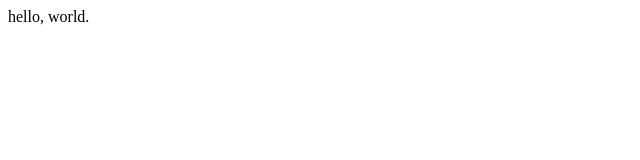
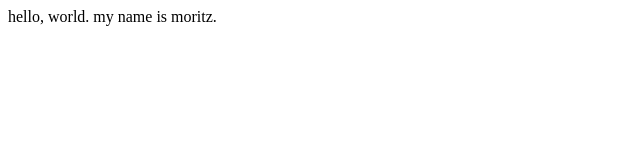
Before and after one commit to enigmoe/homepage, a plain HTML site: page index.html in a window 1280 px wide. Shown: the whole page, without its empty margins (0-640 px from the left). Drawn offline with Linux system fonts and the light colour scheme.

Commit message:
added copy

```diff
--- a/index.html
+++ b/index.html
@@ -1,5 +1,5 @@
 <html>
     <body>
-        hello, world.
+        hello, world. my name is moritz.
     </body>
 </html>
```
